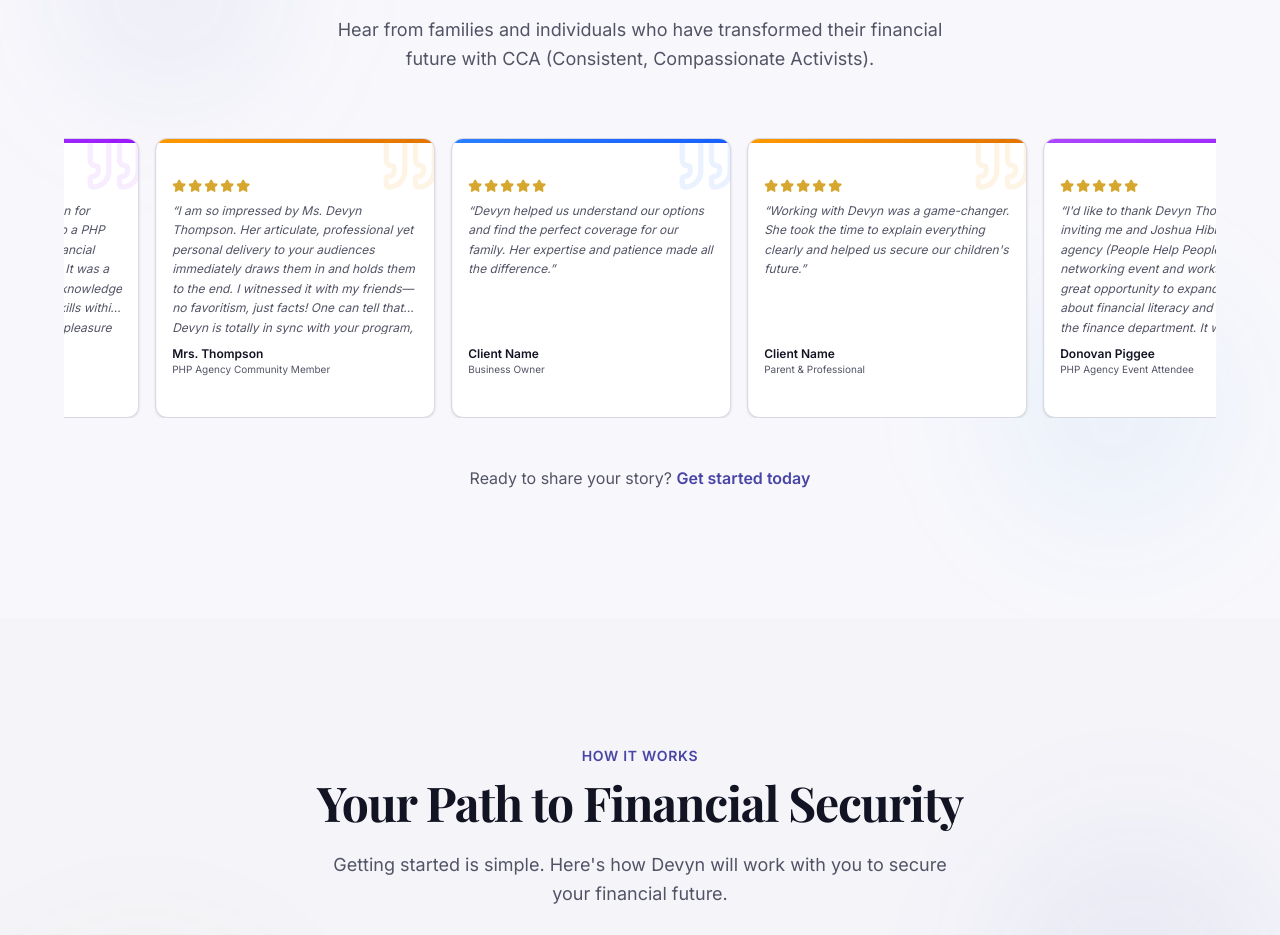
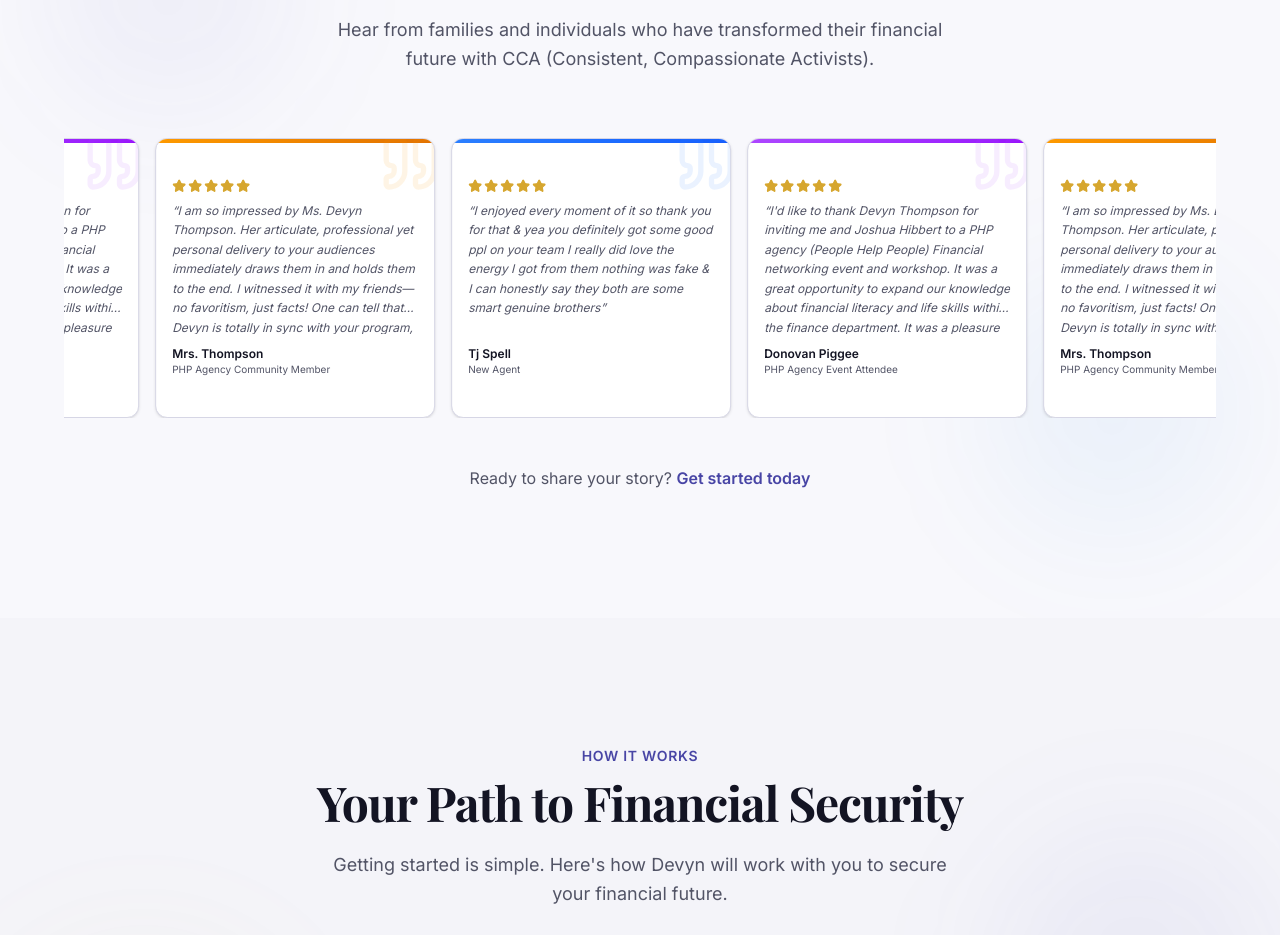
Before and after one commit to Acefayad2/CCA-DT, a Next.js app: page / in a window 1280 px wide. Shown: the part 5400-6335 px from the top of the page. Built offline with nearby package versions, Linux system fonts and the light colour scheme; a web font is replaced by a local one.

Commit message:
Update testimonials with real client reviews
Made-with: Cursor

```diff
--- a/components/testimonials.tsx
+++ b/components/testimonials.tsx
@@ -22,19 +22,12 @@ const testimonials = [
   },
   {
     id: 3,
-    name: "Client Name",
-    role: "Business Owner",
-    content: "Devyn helped us understand our options and find the perfect coverage for our family. Her expertise and patience made all the difference.",
+    name: "Tj Spell",
+    role: "New Agent",
+    content:
+      "I enjoyed every moment of it so thank you for that & yea you definitely got some good ppl on your team I really did love the energy I got from them nothing was fake & I can honestly say they both are some smart genuine brothers",
     rating: 5,
     accent: "blue",
-  },
-  {
-    id: 4,
-    name: "Client Name",
-    role: "Parent & Professional",
-    content: "Working with Devyn was a game-changer. She took the time to explain everything clearly and helped us secure our children's future.",
-    rating: 5,
-    accent: "yellow",
   },
 ]
 
```
